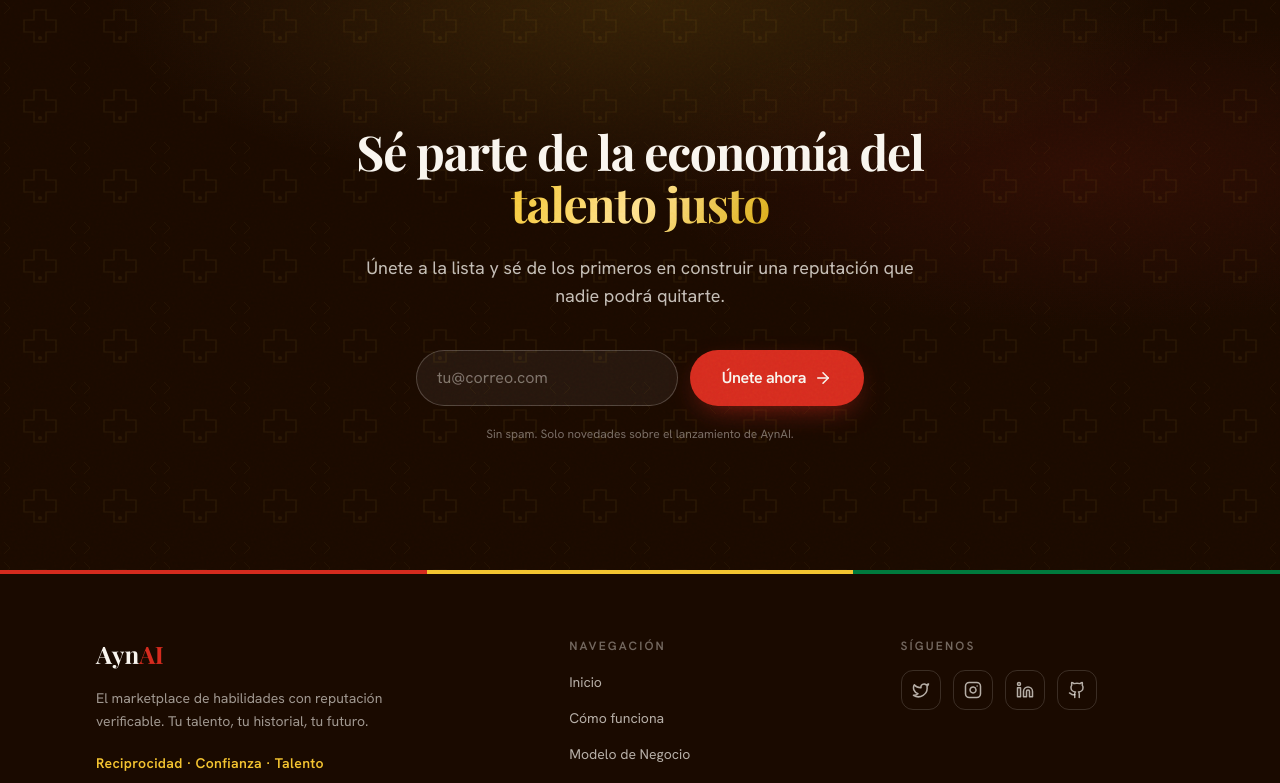
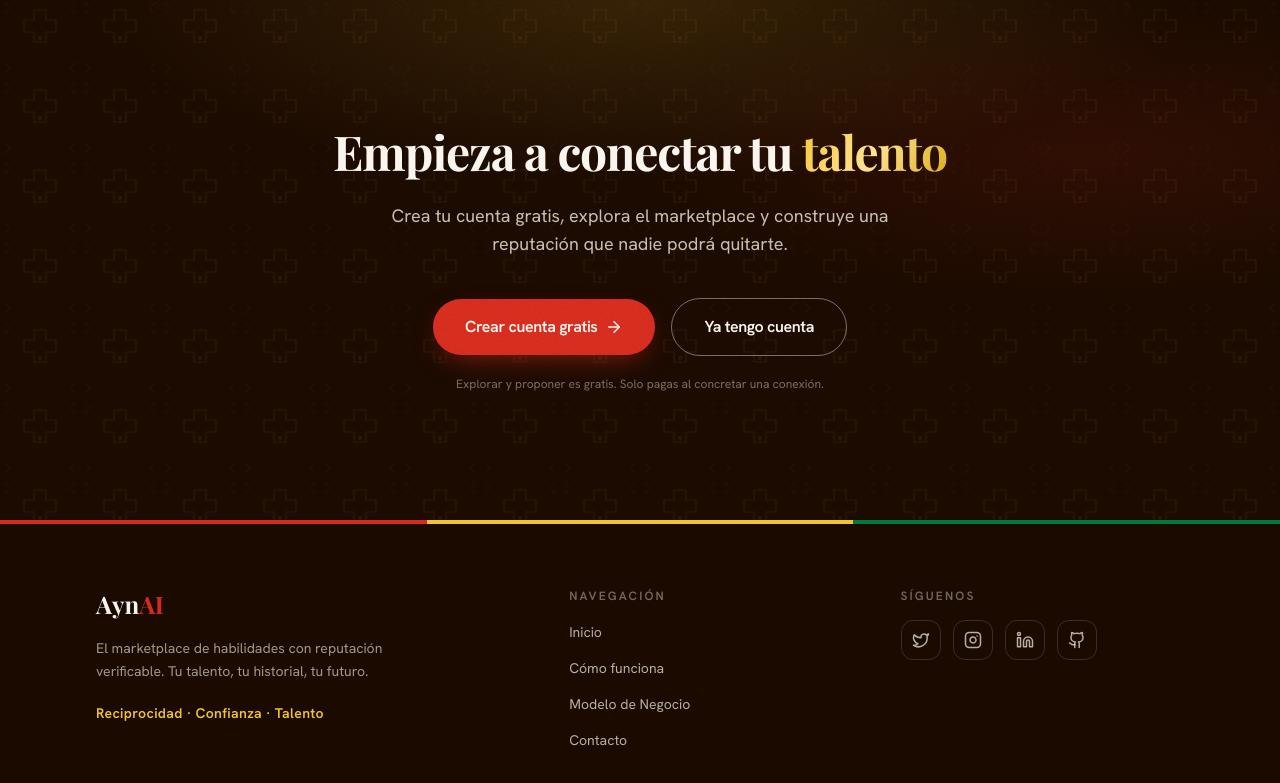
Before and after one commit to mirkovedia/aynai-landing, a Next.js app: page / in a window 1280 px wide. Shown: the part 4764-5547 px from the top of the page. Built offline with nearby package versions, Linux system fonts and the light colour scheme.

Commit message:
feat: CTA final convierte al registro (elimina waitlist)

```diff
--- a/src/components/sections/FinalCta.tsx
+++ b/src/components/sections/FinalCta.tsx
@@ -1,129 +1,54 @@
-"use client";
-
-import { useState, type FormEvent } from "react";
-import { ArrowRight, CheckCircle2 } from "lucide-react";
+import { ArrowRight } from "lucide-react";
 import { Button } from "@/components/ui/button";
 import { ChakanaPattern } from "@/components/shared/ChakanaPattern";
 import { Reveal } from "@/components/shared/Reveal";
-import { createClient } from "@/lib/supabase/client";
 
 /**
- * CTA final — fondo cocoa con franja tricolor superior y un formulario de
- * email que persiste el registro en la tabla `waitlist` de Supabase.
+ * CTA final — fondo cocoa con franja tricolor superior. Convierte al registro.
  * Es el ancla #contacto de la navegación.
  */
-export const FinalCta = () => {
-  const [email, setEmail] = useState("");
-  const [sent, setSent] = useState(false);
-  const [error, setError] = useState<string | null>(null);
-  const [loading, setLoading] = useState(false);
-
-  // Inserta el email en Supabase. Trata el duplicado (23505) como éxito amable.
-  const handleSubmit = async (e: FormEvent<HTMLFormElement>) => {
-    e.preventDefault();
-    if (!email.includes("@")) return;
-    setError(null);
-    setLoading(true);
-
-    const supabase = createClient();
-    const { error: insertError } = await supabase
-      .from("waitlist")
-      .insert({ email });
-
-    setLoading(false);
-
-    if (insertError && insertError.code !== "23505") {
-      setError("No pudimos guardar tu correo. Inténtalo de nuevo.");
-      return;
-    }
-
-    setSent(true);
-  };
-
-  return (
+export const FinalCta = () => (
   <section id="contacto" className="relative overflow-hidden">
-      <div className="tricolor-bar h-1.5 w-full" />
+    <div aria-hidden="true" className="tricolor-bar h-1.5 w-full" />
 
     <div className="cocoa-glow grain relative overflow-hidden py-24 sm:py-32">
-        <div className="absolute inset-0 text-gold/[0.06]">
+      <div aria-hidden="true" className="absolute inset-0 text-gold/[0.06]">
         <ChakanaPattern className="h-full w-full" />
       </div>
 
       <div className="relative mx-auto max-w-3xl px-5 text-center sm:px-8">
         <Reveal>
           <h2 className="font-serif text-4xl font-bold leading-[1.08] tracking-tight text-cream sm:text-5xl">
-              Sé parte de la economía del{" "}
-              <span className="text-gradient-gold">talento justo</span>
+            Empieza a conectar tu{" "}
+            <span className="text-gradient-gold">talento</span>
           </h2>
         </Reveal>
 
         <Reveal delay={0.08}>
           <p className="mx-auto mt-6 max-w-xl text-lg text-cream/75">
-              Únete a la lista y sé de los primeros en construir una reputación que
-              nadie podrá quitarte.
+            Crea tu cuenta gratis, explora el marketplace y construye una reputación
+            que nadie podrá quitarte.
           </p>
         </Reveal>
 
         <Reveal delay={0.16}>
-            {sent ? (
-              <div className="mx-auto mt-10 max-w-md rounded-3xl border border-green/30 bg-green/[0.03] p-6 text-cream shadow-xl backdrop-blur-sm">
-                <div className="flex items-center justify-center gap-2.5">
-                  <CheckCircle2 className="text-green" size={24} />
-                  <span className="font-serif text-lg font-bold text-cream">¡Registro Exitoso!</span>
-                </div>
-                <p className="mt-3 text-sm text-cream/70 leading-relaxed">
-                  Hemos guardado tu correo. Para asegurar tu acceso a la beta y recibir tu AynAI Score inicial, por favor responde nuestra encuesta de validación rápida.
-                </p>
-                <div className="mt-5">
-                  <Button
-                    as="a"
-                    href="https://forms.gle/RmAjLuPnACvt5rzj7"
-                    target="_blank"
-                    rel="noopener noreferrer"
-                    variant="gold"
-                    className="w-full group"
-                  >
-                    Responder Encuesta en Google Forms
-                    <ArrowRight size={16} className="transition-transform group-hover:translate-x-1" />
+          <div className="mt-10 flex flex-col items-center justify-center gap-4 sm:flex-row">
+            <Button as="a" href="/registro" size="lg" className="group w-full sm:w-auto">
+              Crear cuenta gratis
+              <ArrowRight size={18} aria-hidden="true" className="transition-transform group-hover:translate-x-1" />
+            </Button>
+            <Button as="a" href="/login" variant="outline" size="lg" className="w-full sm:w-auto">
+              Ya tengo cuenta
             </Button>
           </div>
-              </div>
-            ) : (
-              <form
-                onSubmit={handleSubmit}
-                className="mx-auto mt-10 flex max-w-md flex-col gap-3 sm:flex-row"
-              >
-                <label htmlFor="cta-email" className="sr-only">
-                  Correo electrónico
-                </label>
-                <input
-                  id="cta-email"
-                  type="email"
-                  required
-                  value={email}
-                  onChange={(e) => setEmail(e.target.value)}
-                  placeholder="tu@correo.com"
-                  className="w-full flex-1 rounded-full border border-cream/20 bg-cream/5 px-5 py-3.5 text-cream placeholder:text-cream/40 focus:border-gold/60 focus:outline-none focus:ring-2 focus:ring-gold/30"
-                />
-                <Button type="submit" size="lg" disabled={loading} className="group shrink-0">
-                  {loading ? "Guardando..." : "Únete ahora"}
-                  <ArrowRight size={18} className="transition-transform group-hover:translate-x-1" />
-                </Button>
-              </form>
-            )}
         </Reveal>
-
-          {error && (
-            <p className="mx-auto mt-4 max-w-md text-sm text-gold">{error}</p>
-          )}
 
         <Reveal delay={0.24}>
           <p className="mt-5 text-xs text-cream/40">
-              Sin spam. Solo novedades sobre el lanzamiento de AynAI.
+            Explorar y proponer es gratis. Solo pagas al concretar una conexión.
           </p>
         </Reveal>
       </div>
     </div>
   </section>
 );
-};
```
Lines whose indentation alone changed are shown as unchanged.
